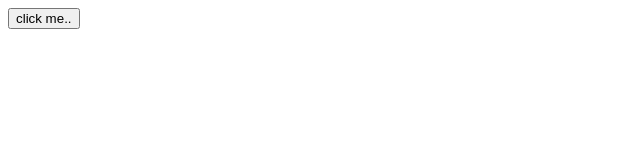
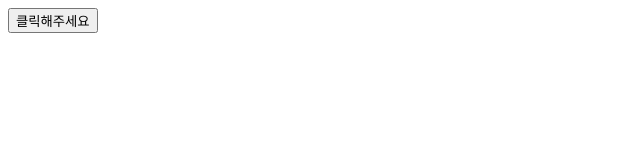
Before and after one commit to projectmiluju/vite-react-first, a React (Vite) app: page / in a window 1280 px wide. Shown: the top 160 px of the page, without its empty margins (0-640 px from the left). Built offline with nearby package versions, Linux system fonts and the light colour scheme.

Commit message:
props로 이벤트 핸들러 전달

```diff
--- a/src/App.jsx
+++ b/src/App.jsx
@@ -12,7 +12,7 @@ export default function App() {
 
   return (
     <>
-      <BasicButton onClick={buttonCliked}></BasicButton>
+      <BasicButton onClick={buttonCliked}>클릭해주세요</BasicButton>
     </>
   );
 }
--- a/src/components/BasicButton.jsx
+++ b/src/components/BasicButton.jsx
@@ -1,5 +1,5 @@
-export default function BasicButton(props) {
+export default function BasicButton({onClick, children}) {
     return(
-        <button onClick={props.onClick}>click me..</button>
+        <button onClick={onClick}>{children}</button>
     );
 }
```
